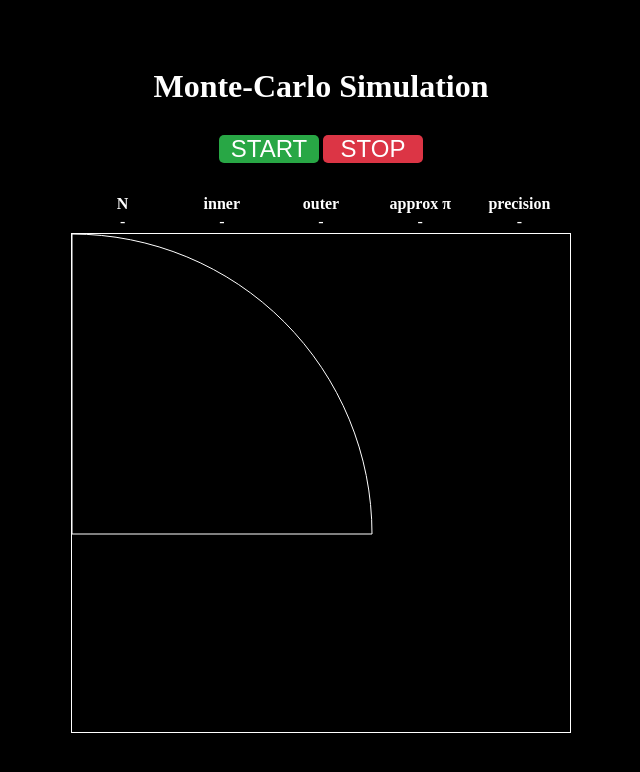
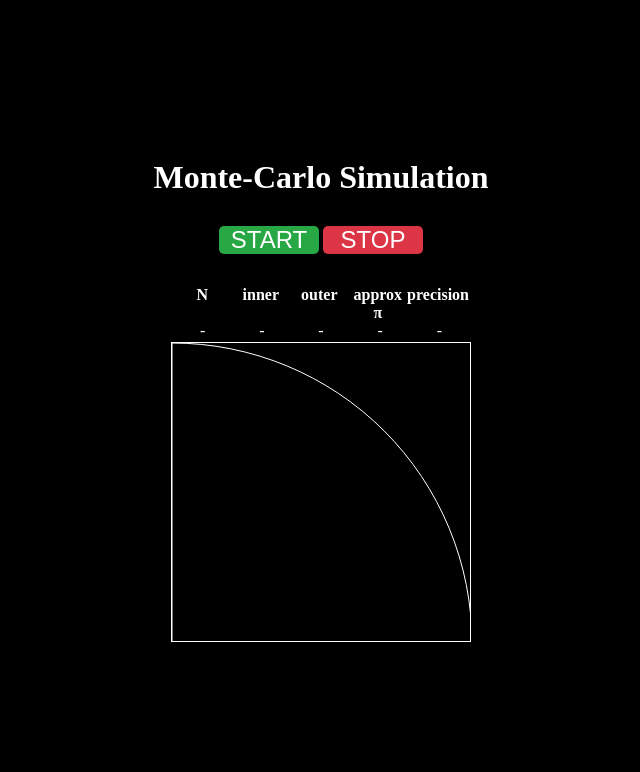
Before and after one commit to MORIKOOH/monte-carlo-simulation, a plain HTML site: page index.html in a window 1280 px wide. Shown: the whole page, without its empty margins (319-959 px from the left). Drawn offline with Linux system fonts and the light colour scheme.

Commit message:
Update style.css

```diff
--- a/style.css
+++ b/style.css
@@ -17,14 +17,18 @@ body{
   flex-direction: column;
 }
 
+h1{
+  text-align: center;
+}
+
 button{
   appearance: none;
   border: none;
 }
 
 .target-div-wrapper{
-  width: 500px;
-  height: 500px;
+  width: 300px;
+  height: 300px;
   border: 1px solid white;
 }
 
@@ -34,7 +38,7 @@ button{
 }
 
 .indicator-table-wrapper{
-  width: 500px;
+  width: 300px;
 }
 
 .indicator-table-wrapper tr{
@@ -45,11 +49,6 @@ button{
 .indicator-table-wrapper td{
   flex: 1;
   text-align: center;
-}
-
-.initial-span-wrapper{
-  position: relative;
-  top: calc(100% - 50%);
 }
 
 .button-div-wrapper{
```
